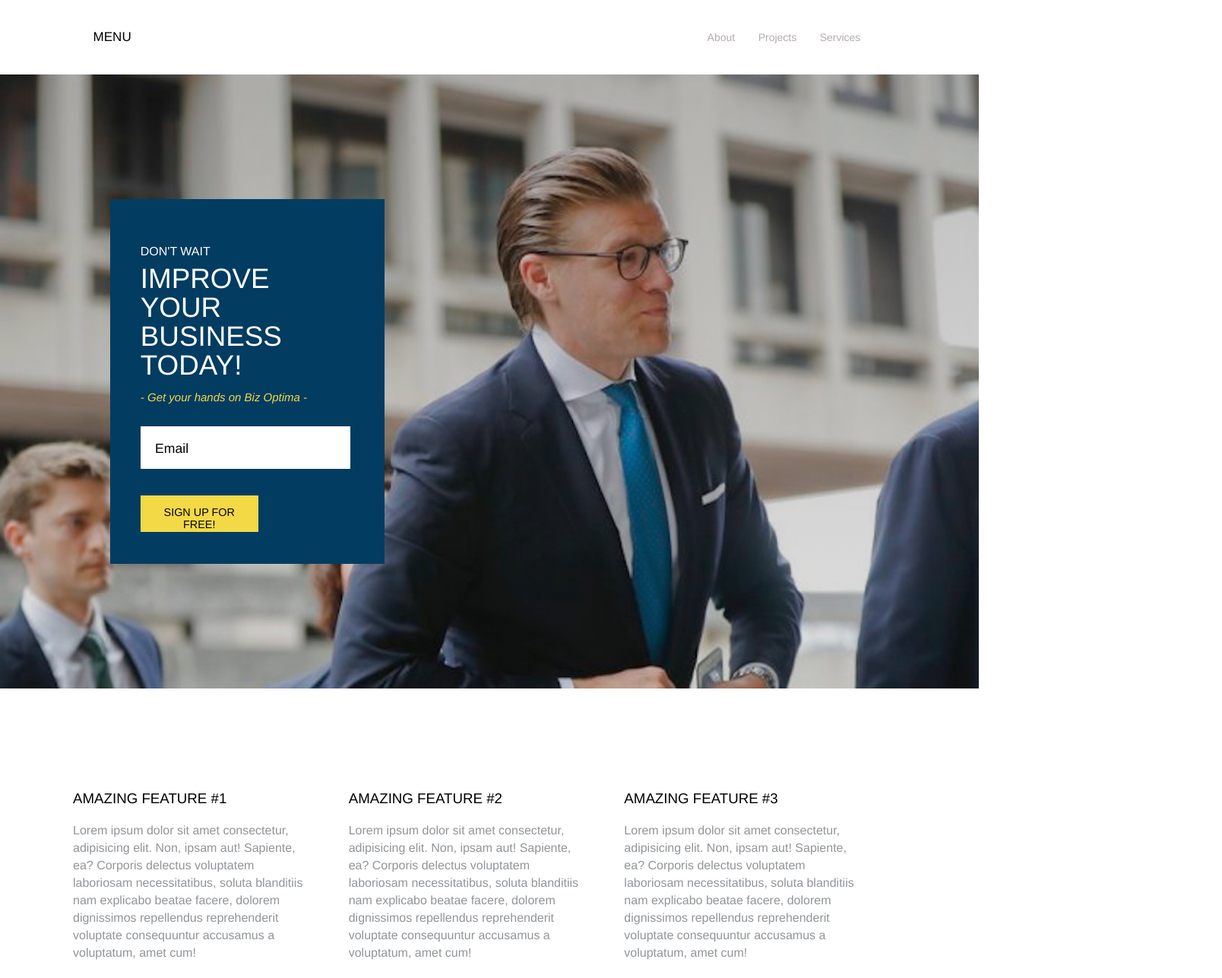
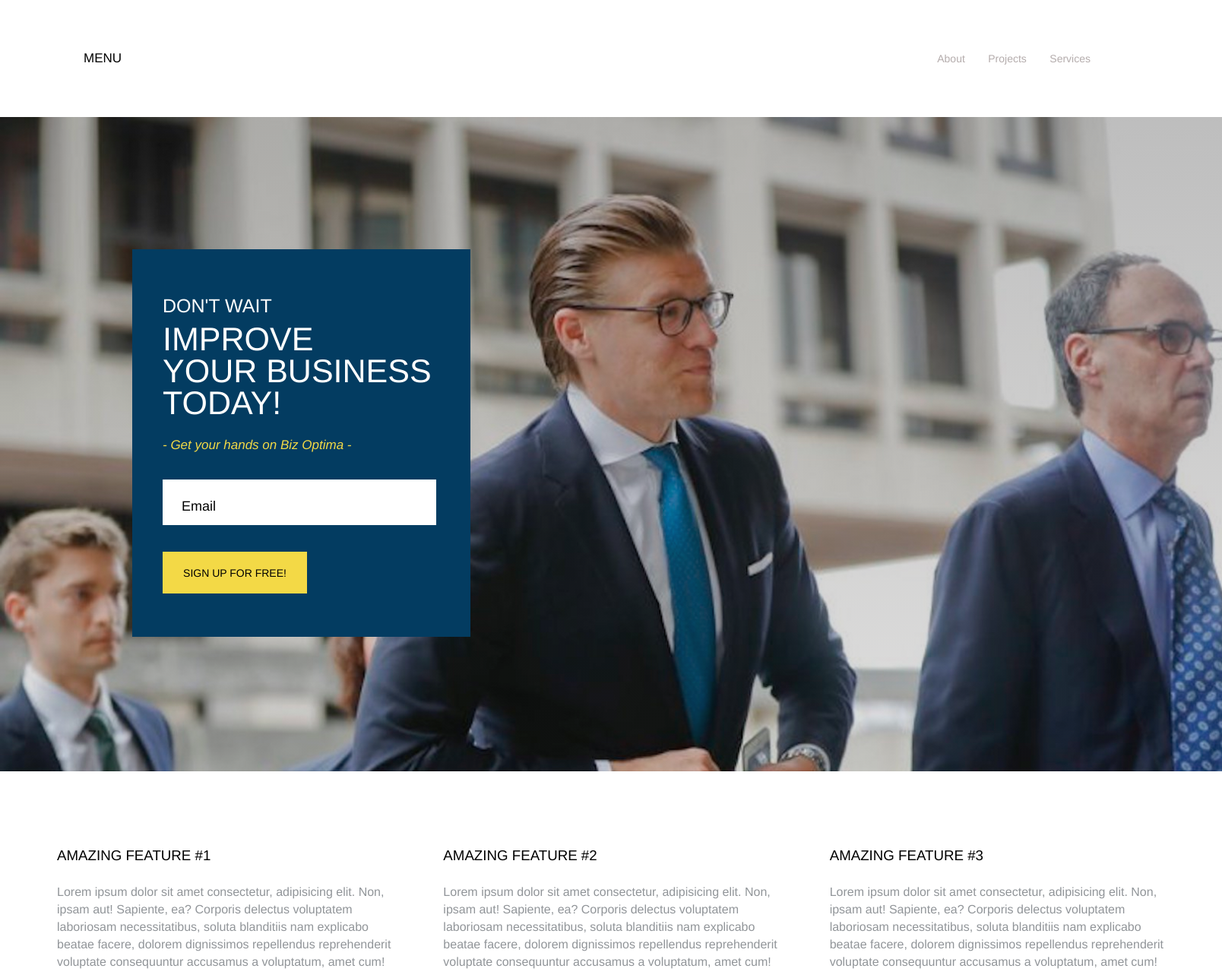
Before and after one commit to meghanaswamy1995/Web_Tech, a plain HTML site: page 3/mpslawaBcdefgh.html in a window 1280 px wide. Shown: the whole page at 76% size, 1608 px wide, since content can reach past the window. Drawn offline with Linux system fonts and the light colour scheme.

Commit message:
comitting newer version of lawyer html

```diff
--- a/3/mpslawaBcdefgh.html
+++ b/3/mpslawaBcdefgh.html
@@ -9,8 +9,7 @@
     <link rel="stylesheet" href="style.css" />
   </head>
   <body>
-    <section class="header"></section>
-
+    <div class="header">
       <nav>
         <p class="menu">MENU</p>
         <div class="nav-links">
@@ -38,17 +37,17 @@
         </div>
       </div>
 
-    <section class="feature">
+      <div class="feature">
         <div class="features-row">
           <div class="features-col">
             <h3>AMAZING FEATURE #1</h3>
             <p></p>
             <p class="content">
-            Lorem ipsum dolor sit amet consectetur, adipisicing elit. Non, ipsam
-            aut! Sapiente, ea? Corporis delectus voluptatem laboriosam
+              Lorem ipsum dolor sit amet consectetur, adipisicing elit. Non,
+              ipsam aut! Sapiente, ea? Corporis delectus voluptatem laboriosam
               necessitatibus, soluta blanditiis nam explicabo beatae facere,
-            dolorem dignissimos repellendus reprehenderit voluptate consequuntur
-            accusamus a voluptatum, amet cum!
+              dolorem dignissimos repellendus reprehenderit voluptate
+              consequuntur accusamus a voluptatum, amet cum!
             </p>
             <p></p>
           </div>
@@ -56,27 +55,28 @@
             <h3>AMAZING FEATURE #2</h3>
             <p></p>
             <p class="content">
-            Lorem ipsum dolor sit amet consectetur, adipisicing elit. Non, ipsam
-            aut! Sapiente, ea? Corporis delectus voluptatem laboriosam
+              Lorem ipsum dolor sit amet consectetur, adipisicing elit. Non,
+              ipsam aut! Sapiente, ea? Corporis delectus voluptatem laboriosam
               necessitatibus, soluta blanditiis nam explicabo beatae facere,
-            dolorem dignissimos repellendus reprehenderit voluptate consequuntur
-            accusamus a voluptatum, amet cum!
+              dolorem dignissimos repellendus reprehenderit voluptate
+              consequuntur accusamus a voluptatum, amet cum!
             </p>
           </div>
           <div class="features-col">
             <h3>AMAZING FEATURE #3</h3>
             <p></p>
             <p class="content">
-            Lorem ipsum dolor sit amet consectetur, adipisicing elit. Non, ipsam
-            aut! Sapiente, ea? Corporis delectus voluptatem laboriosam
+              Lorem ipsum dolor sit amet consectetur, adipisicing elit. Non,
+              ipsam aut! Sapiente, ea? Corporis delectus voluptatem laboriosam
               necessitatibus, soluta blanditiis nam explicabo beatae facere,
-            dolorem dignissimos repellendus reprehenderit voluptate consequuntur
-            accusamus a voluptatum, amet cum!
+              dolorem dignissimos repellendus reprehenderit voluptate
+              consequuntur accusamus a voluptatum, amet cum!
             </p>
           </div>
         </div>
-    </section>
+      </div>
 
       <div class="emptybox"></div>
+    </div>
   </body>
 </html>
--- a/3/style.css
+++ b/3/style.css
@@ -3,9 +3,12 @@
   padding: 0;
   font-family: Helvetica, sans-serif;
 }
+.header {
+  position: absolute;
+}
 nav {
   display: flex;
-  padding: 2.5% 3%;
+  padding: 60px 60px;
   justify-content: space-between;
   align-items: center;
   font-family: Helvetica, sans-serif;
@@ -13,17 +16,17 @@ nav {
 .nav-links {
   flex: 1;
   text-align: right;
-  margin-right: 8%;
+  margin-right: 100px;
+  /*margin-left: 1600px;*/
 }
 .menu {
   font-size: 17px;
-  margin-left: 7%;
+  margin-left: 50px;
 }
 .nav-links ul li {
   list-style: none;
   display: inline-block;
   padding: 8px 13px;
-  position: relative;
 }
 .nav-links ul li a {
   color: rgb(180, 172, 172);
@@ -37,10 +40,6 @@ nav {
 .nav-links ul li:hover::after {
   width: 100%;
 }
-img {
-  max-width: 100%;
-  margin-right: 0px;
-}
 
 #picturebox {
   background-image: linear-gradient(
@@ -49,97 +48,93 @@ img {
     ),
     url(lawyer.jpeg);
   background-size: cover;
-  width: 100%;
-  height: 800px;
+  width: 1600px;
+  /* width: 100%;*/
+  /*height: 853px;*/
+  height: 853px;
   padding: 4px;
-  position: relative;
+  overflow: hidden;
 }
 #bluebox {
   padding: 40px;
-  width: 22%;
-  height: 50%;
+  /*width: 22%;*/
+  width: 365px;
+  height: 430px;
   text-align: left;
-  margin-top: 160px;
-  margin-left: 11%;
+  margin-top: 170px;
+  margin-left: 170px;
   background-color: rgb(3, 60, 97);
   color: rgb(255, 255, 255);
-  position: relative;
 }
 
 #whitebox {
-  width: 98%;
-  height: 14%;
+  width: 360px;
+  height: 60px;
   text-align: left;
-  margin-top: 30px;
+  margin-top: 35px;
   margin-bottom: 35px;
   margin-right: 30px;
   background-color: rgb(255, 255, 255);
   color: rgb(0, 0, 0);
-  font-size: 110%;
-  position: relative;
+  font-size: 18px;
 }
 #yellowbox {
-  width: 55%;
-  height: 12%;
+  width: 190px;
+  height: 55px;
   text-align: center;
-  margin-top: 7%;
+  margin-top: 30px;
   background-color: rgb(243, 217, 70);
   color: black;
-  position: relative;
-  font-size: 90%;
+  font-size: 14px;
 }
 .emptybox {
-  margin-top: 30%;
+  margin-top: 400px;
   width: 100%;
-  height: 200px;
+  height: 150px;
   background-color: rgba(243, 243, 243, 0.678);
 }
 .main {
-  font-size: 230%;
-  line-height: 38px;
+  font-size: 43px;
+  line-height: 42px;
 }
 .prefix {
-  font-size: 100%;
+  font-size: 25px;
   margin-top: 20px;
   margin-bottom: 8px;
 }
 .tag {
-  font-size: 15px;
-  margin-top: 5%;
+  font-size: 17px;
+  margin-top: 25px;
   color: rgb(243, 217, 70);
 }
 .signup {
-  padding: 9%;
+  padding: 20px;
   text-align: center;
 }
 .email {
-  padding: 7%;
+  padding: 25px;
 }
 .feature {
-  width: 85%;
-  margin: auto;
-  text-align: center;
-  margin-top: 2%;
-  margin-bottom: 5%;
+  width: 1600px;
+  /*margin-top: 50px;
+  margin-bottom: 25px;*/
   text-align: left;
 }
 .feature h3 {
   font-weight: normal;
 }
 .features-row {
-  padding-right: 0%;
-  padding-left: 0%;
-  margin-top: 10%;
-  margin-bottom: 10%;
+  margin-top: 100px;
+  margin-bottom: 25px;
+  margin-left: 75px;
   display: flex;
   float: left;
   justify-content: space-between;
   text-align: left;
 }
 .content {
-  margin-top: 5%;
-
+  margin-top: 25px;
   line-height: 23px;
   color: rgb(145, 149, 153);
-  margin-right: 13%;
+  margin-right: 50px;
 }
```
Also changed, not shown: 2 other files. Lines whose indentation alone changed are shown as unchanged.
